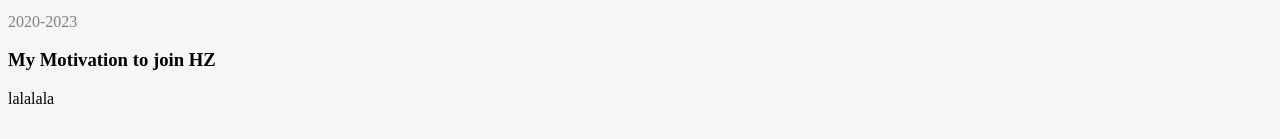
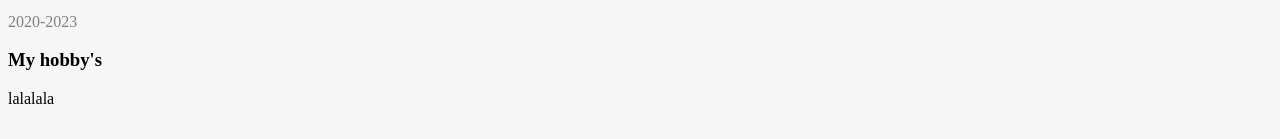
Before and after one commit to Valeerka/Valeerka.github.io, a plain HTML site: page profile.html in a window 1280 px wide. Shown: the part 342-481 px from the top of the page. Drawn offline with Linux system fonts and the light colour scheme.

Commit message:
first commit

```diff
--- a/profile.html
+++ b/profile.html
@@ -43,7 +43,7 @@
     </span>
 </p>
 
-<h3>My Motivation to join HZ</h3>
+<h3>My hobby's</h3>
 
 </p> lalalala
 
```
